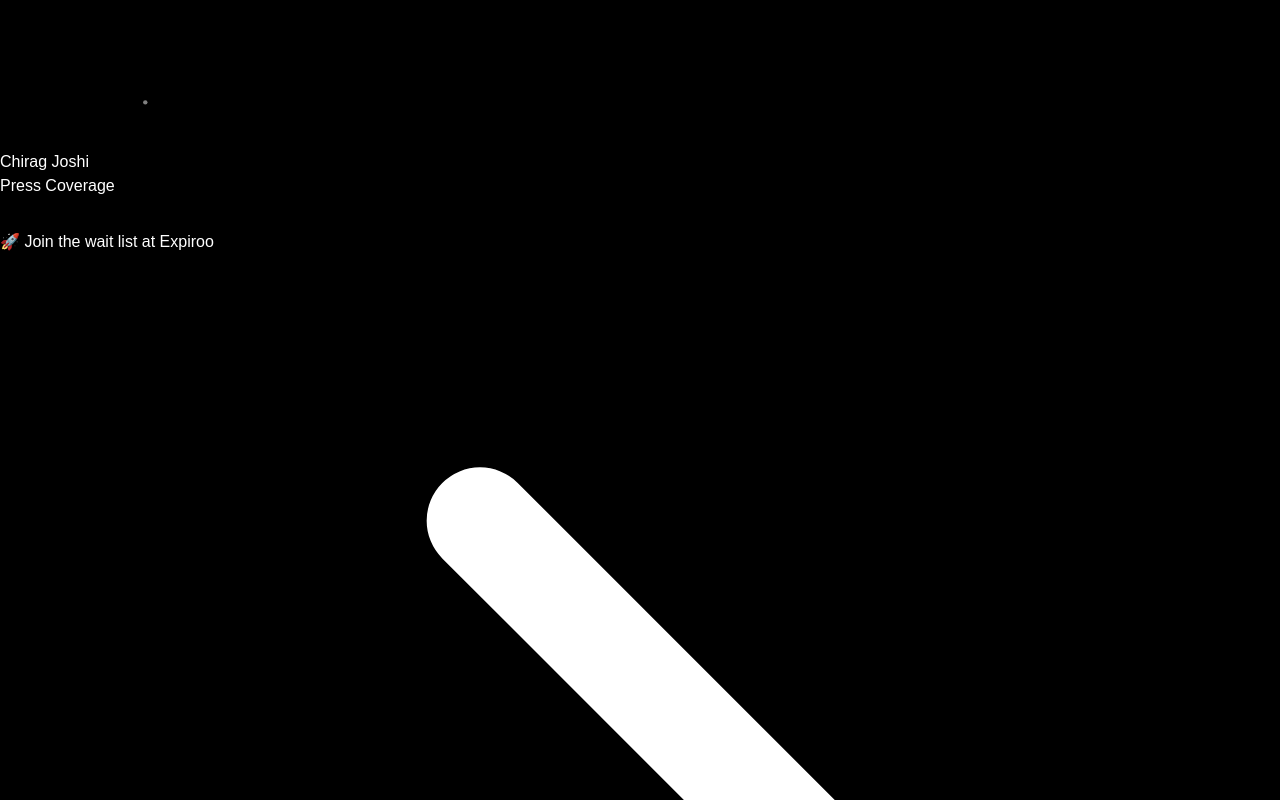
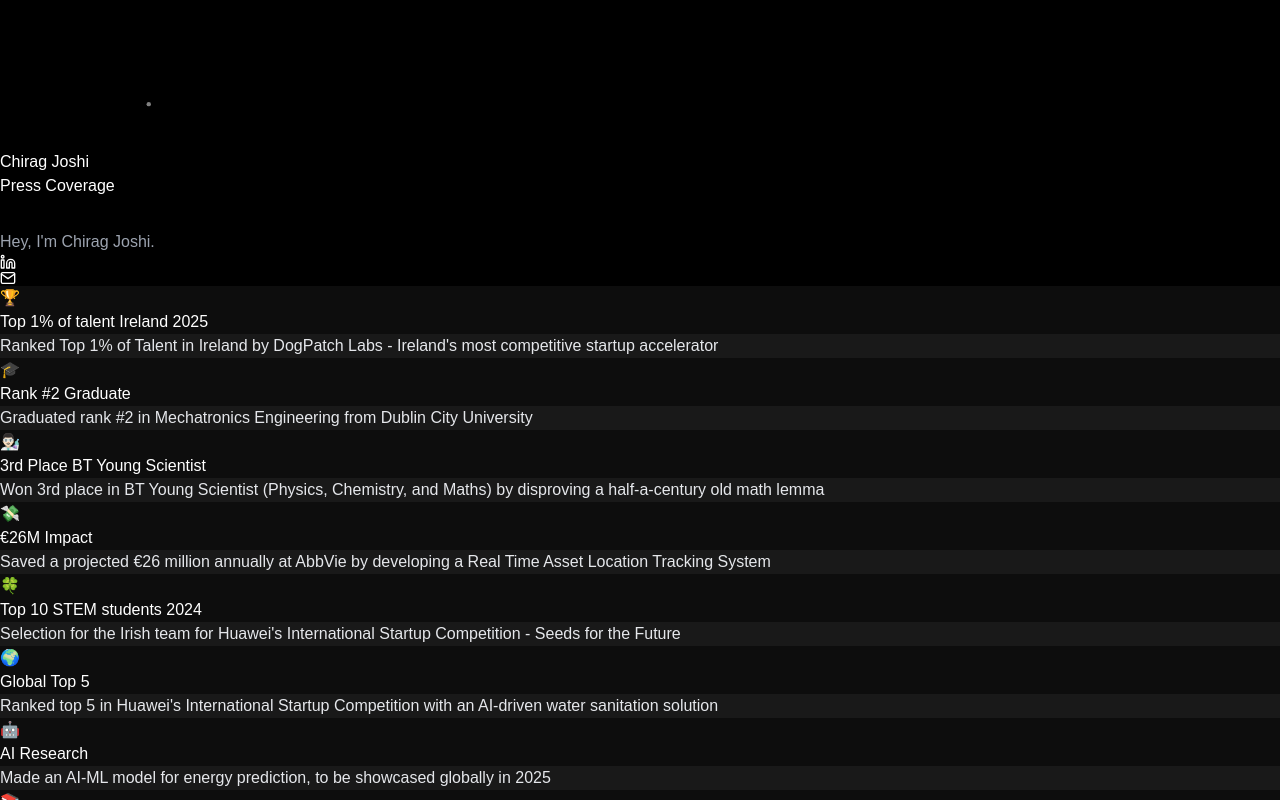
Before and after one commit to Ch-ir-ag/Personal_Website, a Next.js app: page / in a window 1280 px wide. Shown: the top 800 px of the page. Built offline with nearby package versions, Linux system fonts and the light colour scheme.

Commit message:
removed waitlist banner

```diff
--- a/src/app/page.tsx
+++ b/src/app/page.tsx
@@ -262,25 +262,7 @@ export default function Home() {
       </nav>
 
       {/* FoodTracker Waitlist Banner */}
-      <Link
-        href="https://expiroo.com/"
-        className="relative z-10 flex justify-center items-center h-10 bg-gradient-to-r from-black/20 to-blue-700/20 hover:from-black/30 hover:to-blue-700/30
-backdrop-blur-md fixed w-full top-[0px] border-y border-white/10 transition-all duration-300"
-      >
-        <div className="flex items-center gap-2 text-blue-200/90 hover:text-blue-100 transition-colors">
-          <span className="text-sm font-medium tracking-wide">
-            🚀 Join the wait list at Expiroo
-          </span>
-          <svg
-            className="w-3.5 h-3.5 transform transition-transform group-hover:translate-x-1"
-            fill="none"
-            stroke="currentColor"
-            viewBox="0 0 24 24"
-          >
-            <path strokeLinecap="round" strokeLinejoin="round" strokeWidth={2} d="M9 5l7 7-7 7" />
-          </svg>
-        </div>
-      </Link>
+
 
       {/* Main Content */}
       <main className="relative z-10 flex flex-col items-center pt-44 px-4">
```
